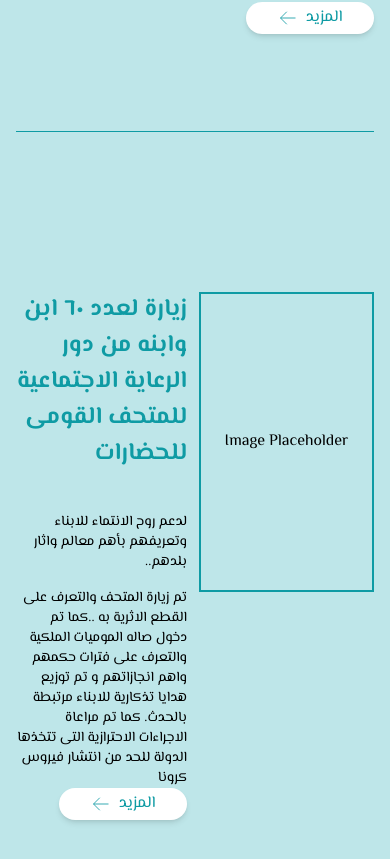
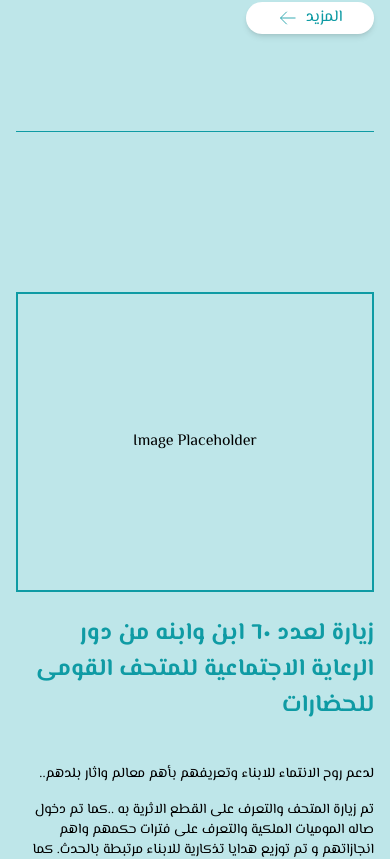
Before and after one commit to ahmed-safwat-elsherif/bena, a React (Vite) app: page / in a window 390 px wide. Shown: the part 2290-3149 px from the top of the page. Built offline with nearby package versions, Linux system fonts and the light colour scheme.

Commit message:
customize the home section for mobile view

```diff
--- a/src/components/home/sections/VisitSection.tsx
+++ b/src/components/home/sections/VisitSection.tsx
@@ -4,13 +4,13 @@ import ElementInViewPort from "../../shared/ElementInViewPort";
 const VisitSection = () => {
   return (
     <section className="container">
-      <div className="flex space-x-3 border-t border-babyblue-dark pt-[10rem] rtl:space-x-reverse">
+      <div className="flex flex-col space-x-0 space-y-6 border-t border-babyblue-dark pt-[10rem] rtl:space-x-reverse md:flex-row md:space-x-3 md:space-y-0">
         <ElementInViewPort>
           {({ targetRef, inViewPort }) => (
             <>
               <div
                 ref={targetRef}
-                className={`flex h-[300px] flex-1 items-center justify-center border-2 border-babyblue-dark transition duration-500 ${
+                className={`flex min-h-[300px] flex-1 items-center justify-center border-2 border-babyblue-dark transition duration-500 ${
                   inViewPort ? "opacity-100" : "opacity-0"
                 }`}
               >
@@ -28,7 +28,7 @@ const VisitSection = () => {
                   زيارة لعدد ٦٠ ابن وابنه من دور الرعاية الاجتماعية للمتحف
                   القومى للحضارات
                 </h3>
-                <div className="flex h-[100%] flex-col items-start justify-between">
+                <div className="flex h-[100%] flex-col items-start justify-between space-y-5">
                   <div
                     className={`text-sm transition delay-300 duration-500 ${
                       inViewPort
```
